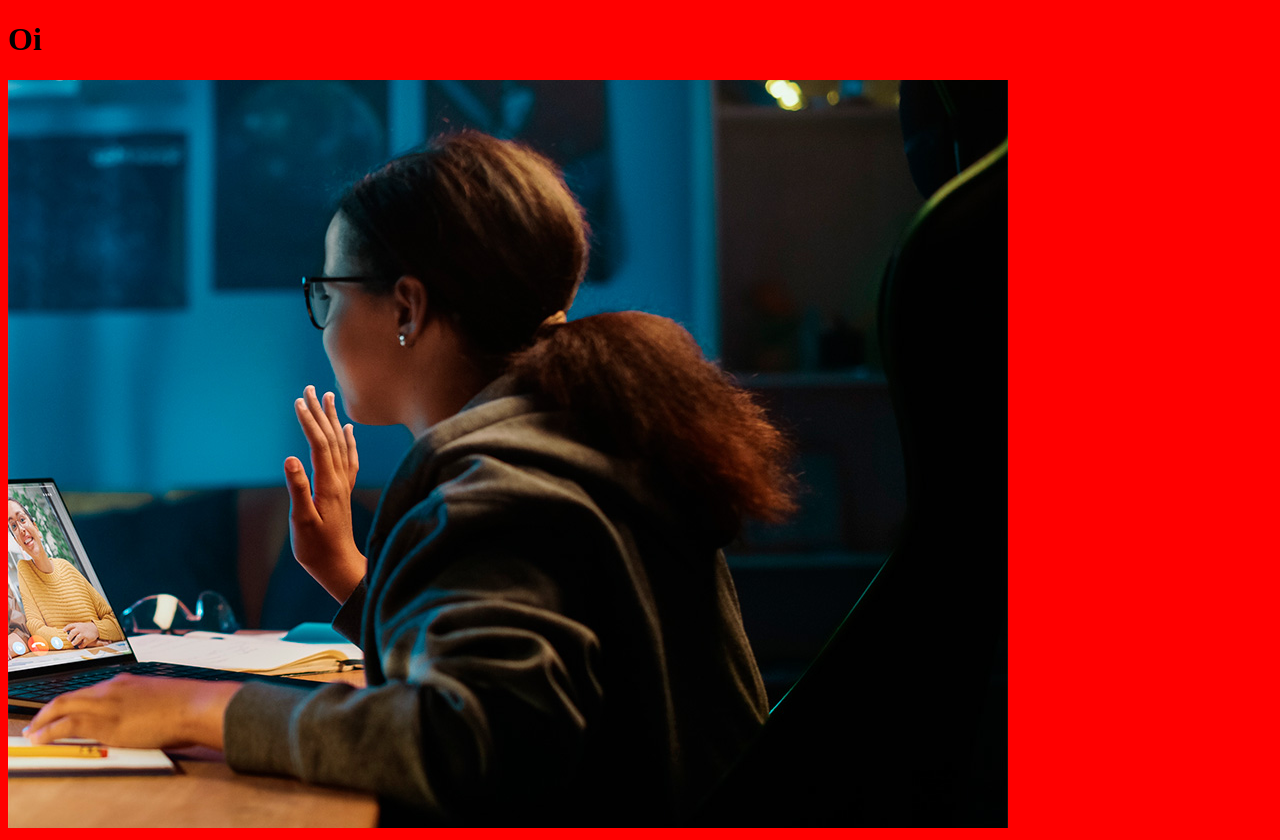
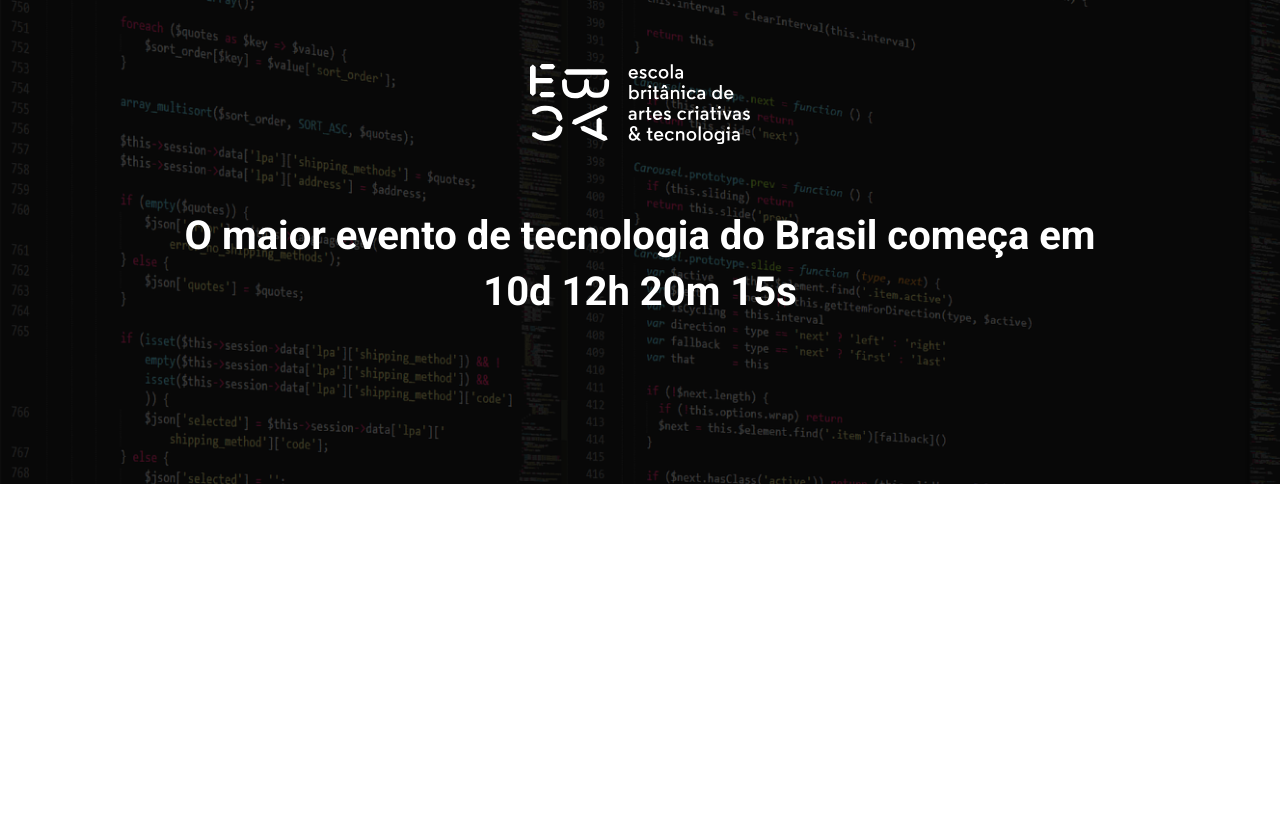
Before and after one commit to RafInlove/ebac_talks, a website built with Parcel: page src/index.html in a window 1280 px wide. After the commit the page ends 800 px from the top, so only its background shows below. Built offline with nearby package versions, Linux system fonts and the light colour scheme.

Commit message:
criando o hero

```diff
--- a/src/index.html
+++ b/src/index.html
@@ -3,12 +3,21 @@
 <head>
     <meta charset="UTF-8">
     <meta name="viewport" content="width=device-width, initial-scale=1.0">
+    <link rel="preconnect" href="https://fonts.googleapis.com">
+    <link rel="preconnect" href="https://fonts.gstatic.com" crossorigin>
+    <link href="https://fonts.googleapis.com/css2?family=Roboto:ital,wght@0,100;0,300;0,400;0,500;0,700;0,900;1,100;1,300;1,400;1,500;1,700;1,900&display=swap" rel="stylesheet">
     <link rel="stylesheet" href="./styles/main.scss">
     <script src="scripts/main.js" defer></script>
-    <title>Document</title>
+    <title>EBAC TechTalks</title>
 </head>
 <body>
-    <h1>Oi</h1>
-    <img src="./images/backend.png" alt="">
+    <header class="hero">
+        <div class="container">
+            <img class="hero__logo" src="./images/ebac_logo.svg" alt="EBAC">
+            <p class="hero__text">
+                O maior evento de tecnologia do Brasil começa em 10d 12h 20m 15s
+            </p>
+        </div>
+    </header>
 </body>
 </html>
--- /dev/null
+++ b/src/styles/_hero.scss
@@ -0,0 +1,57 @@
+.hero {
+    padding-top: 64px;
+    padding-bottom: 100px;
+
+    background-image: url(../images/fundo.png);
+    background-repeat: no-repeat;
+    background-size: cover;
+
+    position: relative;
+
+    .container {
+        position: relative;
+    }
+
+    &::before {
+        position: absolute;
+        top: 0;
+        left: 0;
+        width: 100%;
+        height: 100%;
+        background-color: black;
+        opacity: 70%;
+
+        content: '';
+    }
+
+    &__text {
+    margin-top: 64px;
+    margin-bottom: 64px;
+    font-size: 40px;
+    line-height: 56px;
+    font-weight: bolder;
+
+    text-align: center;
+}
+
+    &__logo {
+        margin: 0 auto;
+        height: 80px;
+        display: block;
+    }
+
+    @media (max-width: 640px){
+
+        padding: 40px 0;
+
+        &__logo {
+            height: 40px;
+        }
+
+        &__text {
+            font-size: 22px;
+            line-height: 24px;
+            margin: 24px 0;
+        }
+    }
+}
--- a/src/styles/main.scss
+++ b/src/styles/main.scss
@@ -1,3 +1,23 @@
-body {
-    background-color: red;
+@use 'hero';
+
+* {
+    margin: 0;
+    padding: 0;
+    box-sizing: border-box;
+    font-family: Roboto, sans-serif;
+    color: #fff;
 }
+
+.container {
+    max-width: 960px;
+    width: 100%;
+    margin: 0 auto;
+
+    @media (max-width: 640px) {
+        max-width: 80%;
+    }
+
+    @media (max-width: 1024px) {
+        max-width: 90%;
+    }
+}
```
